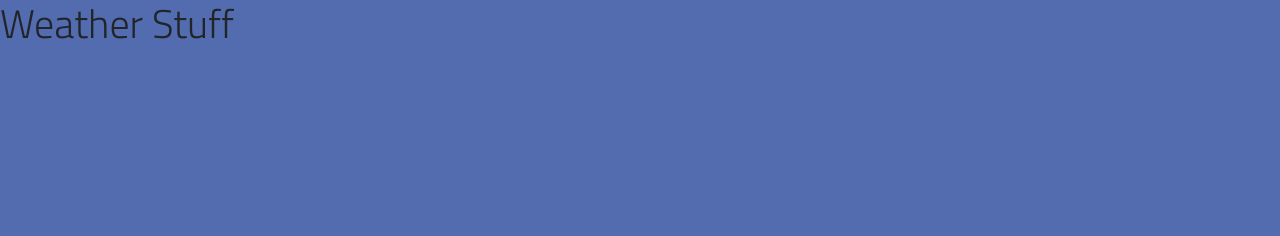
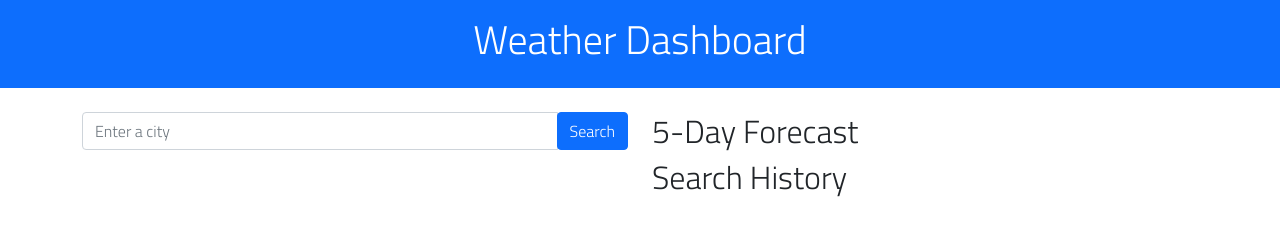
Before and after one commit to tawhidk9/weather-forecast, a plain HTML site: page index.html in a window 1280 px wide. Drawn offline with nearby package versions, Linux system fonts and the light colour scheme.

Commit message:
added reset css and created html with bootstrap

```diff
--- /dev/null
+++ b/assets/reset.css
@@ -0,0 +1,48 @@
+/* http://meyerweb.com/eric/tools/css/reset/
+   v2.0 | 20110126
+   License: none (public domain)
+*/
+
+html, body, div, span, applet, object, iframe,
+h1, h2, h3, h4, h5, h6, p, blockquote, pre,
+a, abbr, acronym, address, big, cite, code,
+del, dfn, em, img, ins, kbd, q, s, samp,
+small, strike, strong, sub, sup, tt, var,
+b, u, i, center,
+dl, dt, dd, ol, ul, li,
+fieldset, form, label, legend,
+table, caption, tbody, tfoot, thead, tr, th, td,
+article, aside, canvas, details, embed,
+figure, figcaption, footer, header, hgroup,
+menu, nav, output, ruby, section, summary,
+time, mark, audio, video {
+	margin: 0;
+	padding: 0;
+	border: 0;
+	font-size: 100%;
+	font: inherit;
+	vertical-align: baseline;
+}
+/* HTML5 display-role reset for older browsers */
+article, aside, details, figcaption, figure,
+footer, header, hgroup, menu, nav, section {
+	display: block;
+}
+body {
+	line-height: 1;
+}
+ol, ul {
+	list-style: none;
+}
+blockquote, q {
+	quotes: none;
+}
+blockquote:before, blockquote:after,
+q:before, q:after {
+	content: '';
+	content: none;
+}
+table {
+	border-collapse: collapse;
+	border-spacing: 0;
+}
--- a/assets/script.js
+++ b/assets/script.js
@@ -0,0 +1,3 @@
+//translate city name into coordinates
+
+//
--- a/assets/style.css
+++ b/assets/style.css
@@ -6,5 +6,4 @@
     font-size: 16px;
     margin: 0;
     padding: 0;
-    background-color: #536CB0
 }
--- a/index.html
+++ b/index.html
@@ -4,12 +4,59 @@
     <meta charset="UTF-8">
     <meta http-equiv="X-UA-Compatible" content="IE=edge">
     <meta name="viewport" content="width=device-width, initial-scale=1.0">
+    <link rel="reset" href="assets/reset.css">
     <link href="https://cdn.jsdelivr.net/npm/bootstrap@5.1.3/dist/css/bootstrap.min.css" rel="stylesheet" integrity="sha384-1BmE4kWBq78iYhFldvKuhfTAU6auU8tT94WrHftjDbrCEXSU1oBoqyl2QvZ6jIW3" crossorigin="anonymous">
     <link rel="stylesheet" href="assets/style.css">
     <title>Weather</title>
 </head>
 <body>
-    <h1>Weather Stuff</h1>
+  <header class="bg-primary text-white text-center py-3">
+    <h1>Weather Dashboard</h1>
+  </header>
 
+  <main class="container mt-4">
+    <div class="row">
+      <div class="col-lg-6">
+        <section>
+          <form id="search-form">
+            <div class="input-group mb-3">
+              <input type="text" id="search-input" class="form-control" placeholder="Enter a city">
+              <div class="input-group-append">
+                <button class="btn btn-primary" type="submit">Search</button>
+              </div>
+            </div>
+          </form>
+        </section>
+
+        <section>
+          <div id="current-weather">
+            <!-- Current weather information will be displayed here -->
+          </div>
+        </section>
+      </div>
+
+      <div class="col-lg-6">
+        <section>
+          <h2>5-Day Forecast</h2>
+          <div id="forecast">
+            <!-- Forecast information will be displayed here -->
+          </div>
+        </section>
+
+        <aside>
+          <h2>Search History</h2>
+          <ul id="search-history" class="list-group">
+            <!-- Search history will be displayed here -->
+          </ul>
+        </aside>
+      </div>
+    </div>
+  </main>
+
+  </main>
+
+
+  <script src="script.js"></script>
 </body>
+
 </html>
```
